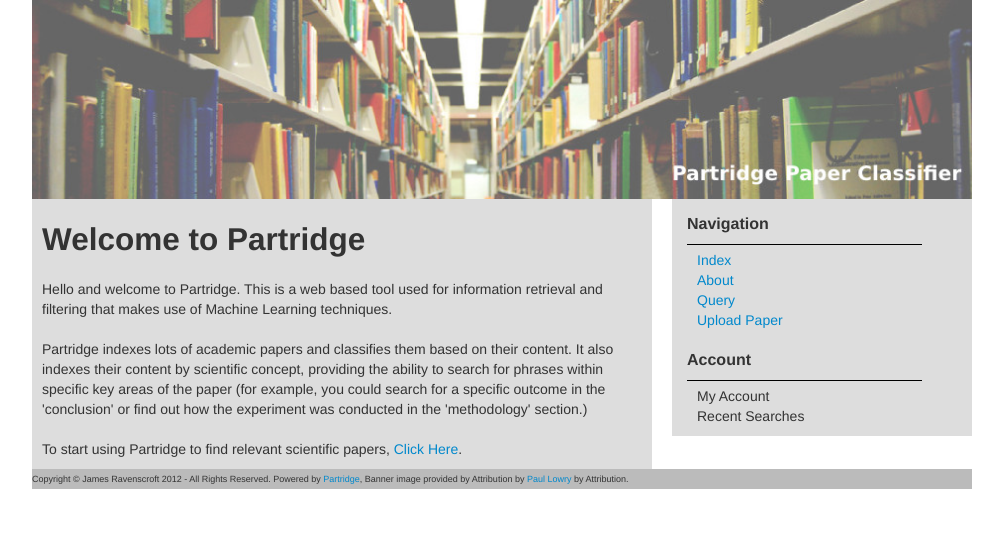
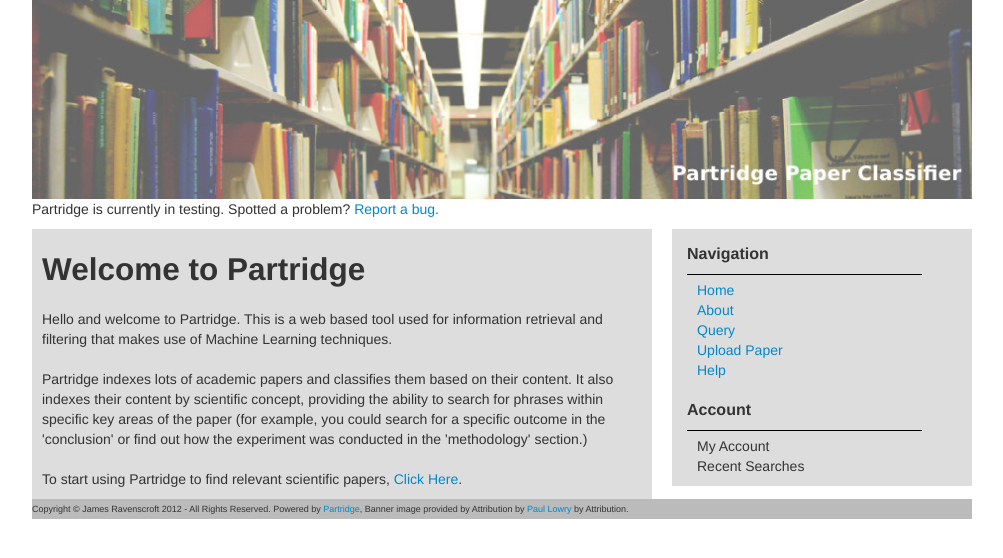
Before and after one commit to ravenscroftj/partridge, a Flask app: page / in a window 1280 px wide. Shown: the top 558 px of the page, without its empty margins (138-1141 px from the left). Run offline with Flask 2, Linux system fonts and the light colour scheme; parts of the project's set-up code (start-up, migrations or seed data) failed here and were passed over.

Commit message:
Added bug tracker link and renamed Index to Home in navigation

```diff
--- a/partridge/templates/mainpage.html
+++ b/partridge/templates/mainpage.html
@@ -64,18 +64,25 @@
     <!-- -->
     <div class="row">
 
+      <div class="span12">
+      <p>Partridge is currently in testing. Spotted a problem? <a
+      href="https://github.com/ravenscroftj/partridge/issues/new">Report a bug.</a></p>
+
+      </div>
+
       <!-- Main content -->
-      <div class="span8">{% block content %}{% endblock %}</div>
+      <div class="span8">
+      {% block content %}{% endblock %}</div>
 
       <!-- Navigation Menu -->
       <div class="span4" id="navigation">
         <h2>Navigation</h2>
         <ul>
-          <li><a href="/">Index</a></li>
+          <li><a href="/">Home</a></li>
           <li><a href="#">About</a></li>
           <li><a href="{{ url_for('.query') }}">Query</a></li>
           <li><a href="{{ url_for('.upload') }}">Upload Paper</a></li>
-          <li><a href="#"></a><Help</li>
+          <li><a href="#">Help</a></li>
         </ul>
 
 
```
